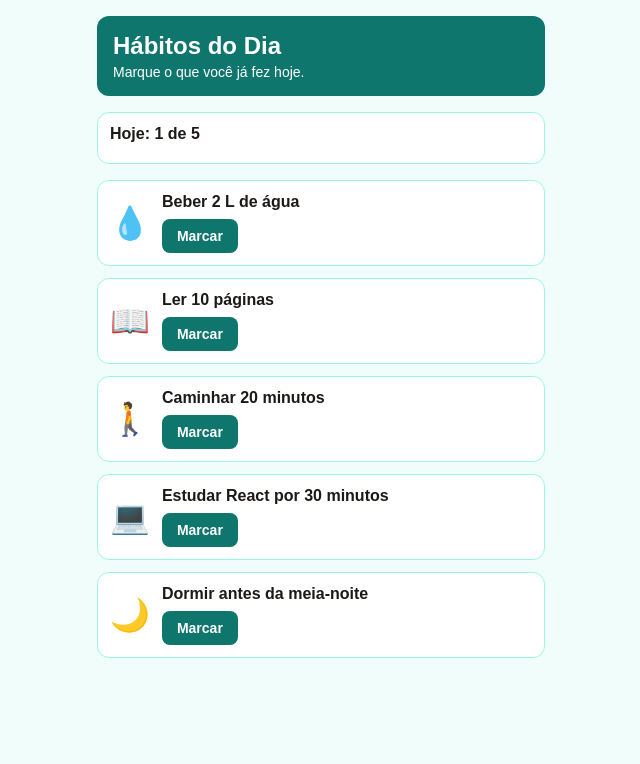
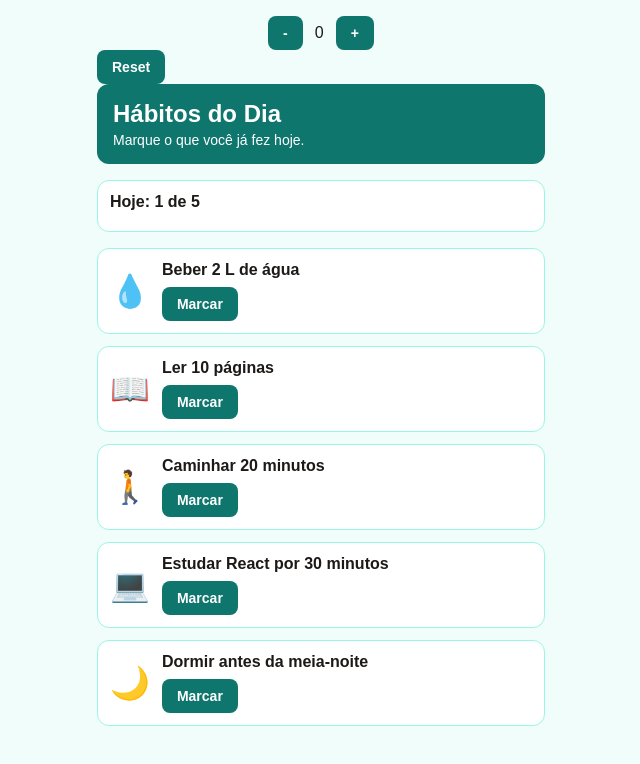
Before and after one commit to vivimake92/02-habitos-do-dia, a React (Vite) app: page / in a window 1280 px wide. Shown: the top 764 px of the page, without its empty margins (319-959 px from the left). Built offline with nearby package versions, Linux system fonts and the light colour scheme.

Commit message:
feat: add CounterExercise component with increment, decrement, and reset functionality

```diff
--- a/src/App.jsx
+++ b/src/App.jsx
@@ -3,6 +3,8 @@ import "./App.css";
 import { Counter } from "./components/Counter";
 import { HabitCard } from "./components/HabitCard";
 import { Header } from "./components/Header";
+import { CounterExercise } from "./components/CounterExercise";
+
 import initialHabits from "./data/habits";
 
 function App() {
@@ -23,6 +25,7 @@ function App() {
   }
   return (
     <>
+      <CounterExercise />
       <Header />
       <Counter />
 
--- /dev/null
+++ b/src/components/CounterExercise/counter-exercise.css
@@ -0,0 +1,11 @@
+.commands {
+  display: flex;
+  gap: 12px;
+  align-items: center;
+  justify-content: center;
+}
+
+.reset-button {
+  max-width: 50%;
+  margin: 0 auto;
+}
--- /dev/null
+++ b/src/components/CounterExercise/index.jsx
@@ -0,0 +1,33 @@
+import { useState } from "react";
+import "./counter-exercise.css";
+
+export function CounterExercise() {
+  //let number = 0;
+  const [number, setNumber] = useState(0);
+
+  function decrease() {
+    setNumber(number - 1);
+  }
+
+  function increase() {
+    setNumber(number + 1);
+  }
+
+  function reset() {
+    setNumber(0);
+  }
+
+  return (
+    <>
+      <div className="commands">
+        <button onClick={() => decrease()}> - </button>
+        <p>{number}</p>
+        <button onClick={() => increase()}> + </button>
+      </div>
+
+      <button className="reset-button" onClick={() => reset()}>
+        Reset
+      </button>
+    </>
+  );
+}
```
